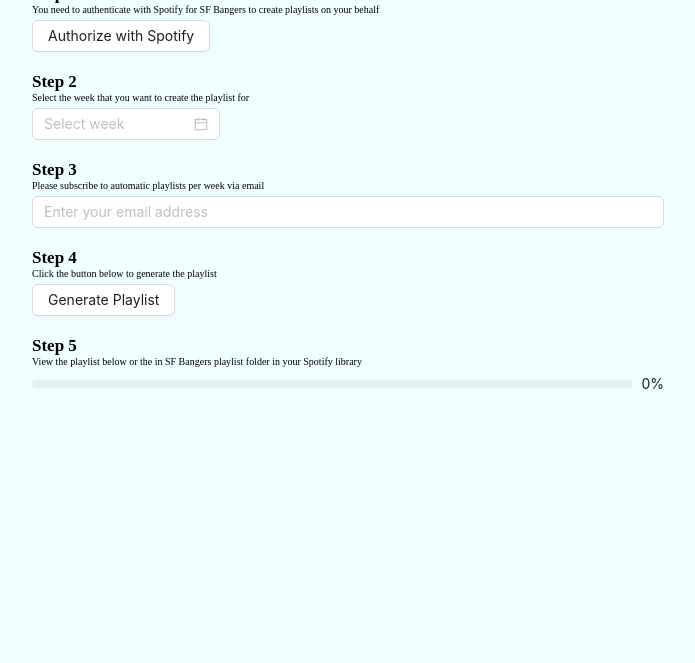
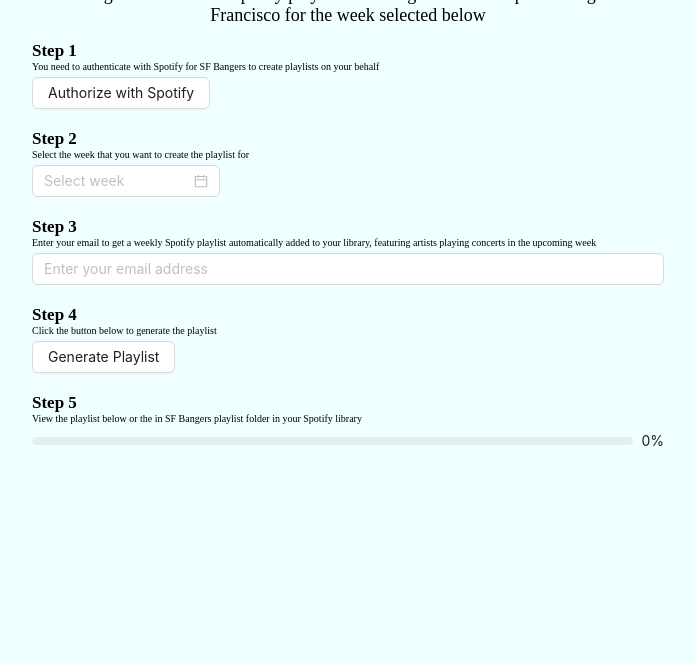
Before and after one commit to ChiragAswani/sfbangers, a React app in the folder client/: page / in a window 1280 px wide. Shown: the part 137-800 px from the top of the page, without its empty margins (292-987 px from the left). Built offline with nearby package versions, Linux system fonts and the light colour scheme.

Commit message:
descriptions for better user experience

```diff
--- a/client/src/HomePage.js
+++ b/client/src/HomePage.js
@@ -49,6 +49,7 @@
             <div className="homepage-form-container">
                 <div className='homepage-form'>
                     <img src={logo} className='homepage-logo' alt='logo-home'/>
+                    <div className='sf-bangers-description'>SF Bangers will create a Spotify playlist with songs from artists performing in San Francisco for the week selected below</div>
                     <div className='homepage-form-section'>
                         <div className='homepage-step-label'>Step 1</div>
                         <div className='homepage-form-sublabel'>You need to authenticate with Spotify for SF Bangers to create playlists on your behalf</div>
@@ -61,7 +62,7 @@
                     </div>
                     <div className='homepage-form-section'>
                         <div className='homepage-step-label'>Step 3</div>
-                        <div className='homepage-form-sublabel'>Please subscribe to automatic playlists per week via email</div>
+                        <div className='homepage-form-sublabel'>Enter your email to get a weekly Spotify playlist automatically added to your library, featuring artists playing concerts in the upcoming week</div>
                         <Input placeholder='Enter your email address' onChange={(e) => this.setEmail(e.target.value)}/>
                     </div>
                     <div className='homepage-form-section'>
--- a/client/src/assets/homepage.css
+++ b/client/src/assets/homepage.css
@@ -38,3 +38,9 @@
     border-radius: 10px;
     border: 0px solid black;
 }
+.sf-bangers-description {
+    margin-top: 0;
+    margin-bottom: 15px;
+    text-align: center;
+    font-size: 18px;
+}
```
